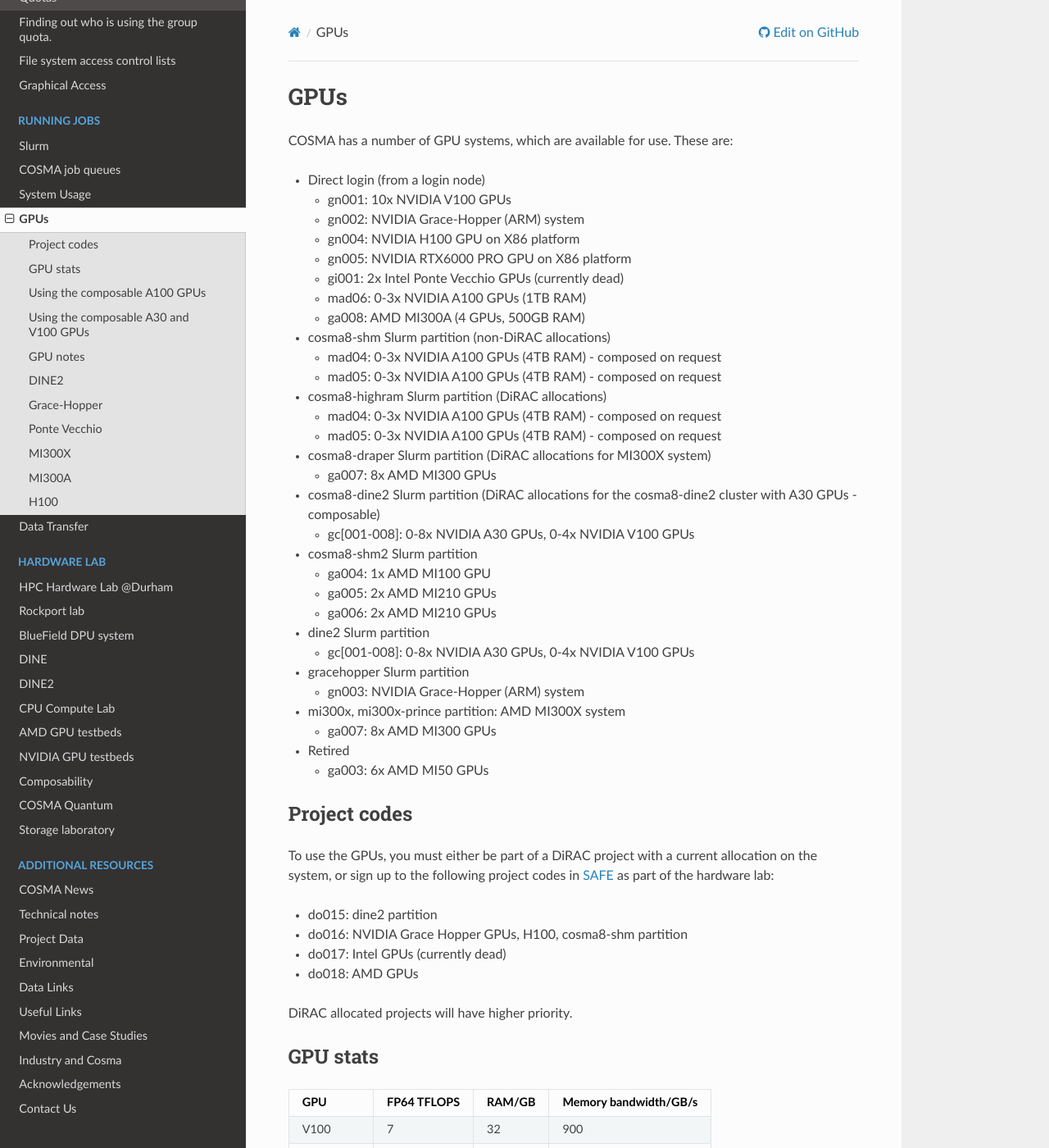
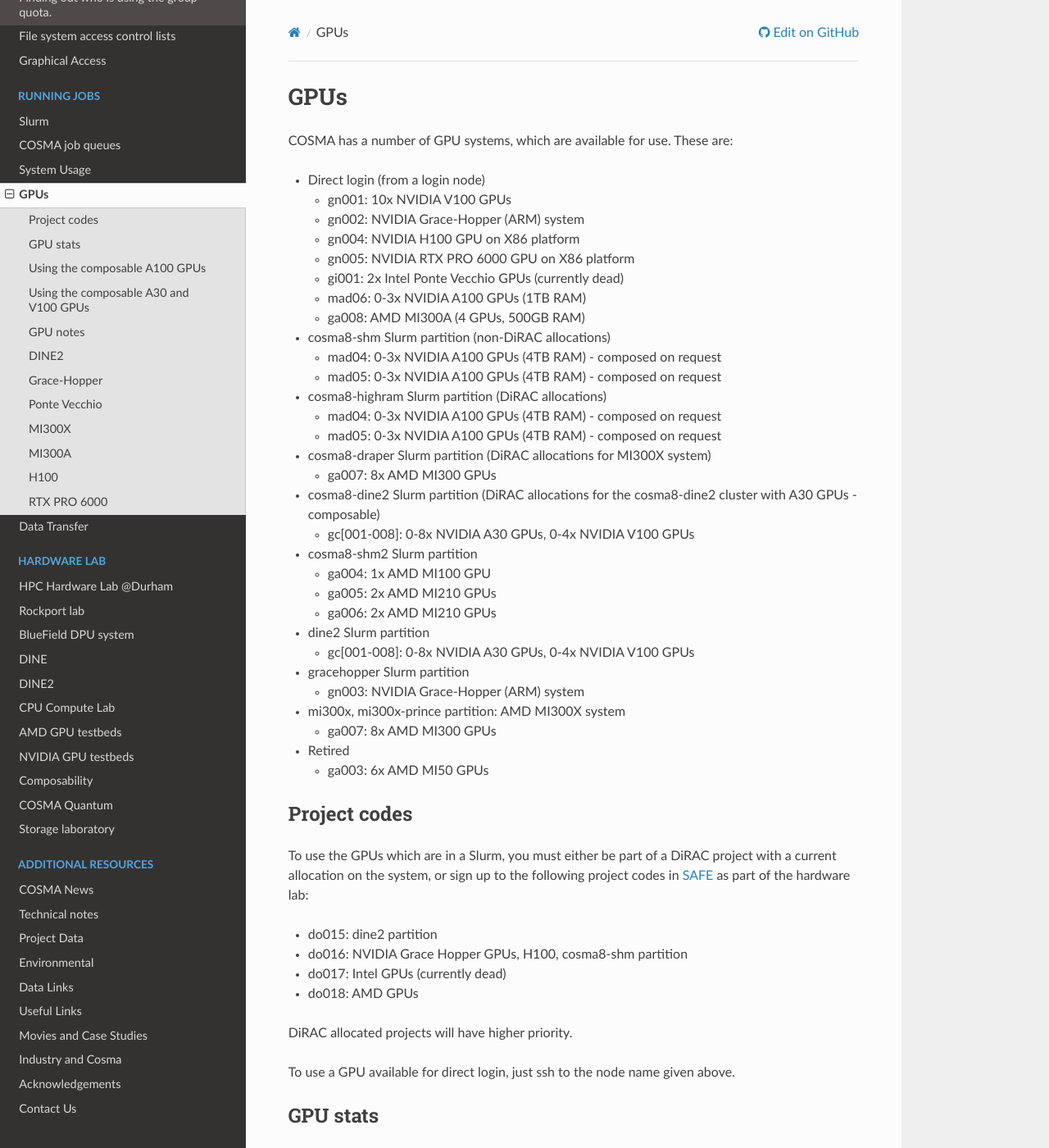
Before and after one commit to agb32/cosmadoc, a Sphinx documentation site: the page built from docs/source/gpu.md, in a window 1280 px wide and 1400 px high. Shown: the whole window at 82% size. Built offline with Sphinx 7.4.7 and the Read the Docs theme 3.1.0, drawn with Linux system fonts in a browser that asks for light colours; some of the changed text lies outside the part shown.

Commit message:
updated rtx6000

```diff
--- a/docs/source/gpu.md
+++ b/docs/source/gpu.md
@@ -6,7 +6,7 @@
   * gn001: 10x NVIDIA V100 GPUs
   * gn002: NVIDIA Grace-Hopper (ARM) system
   * gn004: NVIDIA H100 GPU on X86 platform
-  * gn005: NVIDIA RTX6000 PRO GPU on X86 platform
+  * gn005: NVIDIA RTX PRO 6000 GPU on X86 platform
   * gi001: 2x Intel Ponte Vecchio GPUs (currently dead)
   * mad06: 0-3x NVIDIA A100 GPUs (1TB RAM)
   * ga008: AMD MI300A (4 GPUs, 500GB RAM)
@@ -35,7 +35,7 @@
 
 ## Project codes
 
-To use the GPUs, you must either be part of a DiRAC project with a current allocation on the system, or sign up to the following project codes in [SAFE](https://safe.epcc.ed.ac.uk/dirac) as part of the hardware lab:
+To use the GPUs which are in a Slurm, you must either be part of a DiRAC project with a current allocation on the system, or sign up to the following project codes in [SAFE](https://safe.epcc.ed.ac.uk/dirac) as part of the hardware lab:
 
 - do015: dine2 partition
 - do016: NVIDIA Grace Hopper GPUs, H100, cosma8-shm partition
@@ -44,6 +44,7 @@
 
 DiRAC allocated projects will have higher priority.
 
+To use a GPU available for direct login, just ssh to the node name given above.
 
 ## GPU stats
 
@@ -54,6 +55,7 @@
 | A30 | 5.2 | 24 | 933 |
 | H100 PCIe | 26 | 80 | 2000 |
 | H100 SMX | 34 | 80 | 3350 |
+| RTX PRO 6000  | 2 (126 for FP32) | 96 | 1790
 | MI50 | 6.6 | 16 | 1000 |
 | MI100 | 11.5 | 32 | 1200 |
 | MI210 | 22.6 | 64 | 1600 |
@@ -133,3 +135,7 @@
 ## H100
 
 There is a single PCIe-based NVIDIA H100 GPU with an X86 (Intel) host, which is available for direct ssh.
+
+## RTX PRO 6000
+
+This is single PCIe-based NVIDIA RTX PRO 6000 GPU with an AMD Turin host, 256 cores, available by direct ssh.
```
Also changed, not shown: other parts of docs/source/gpu.md (+1 -1 lines), docs/source/nvidiagpu.md (+1 -1 lines).
